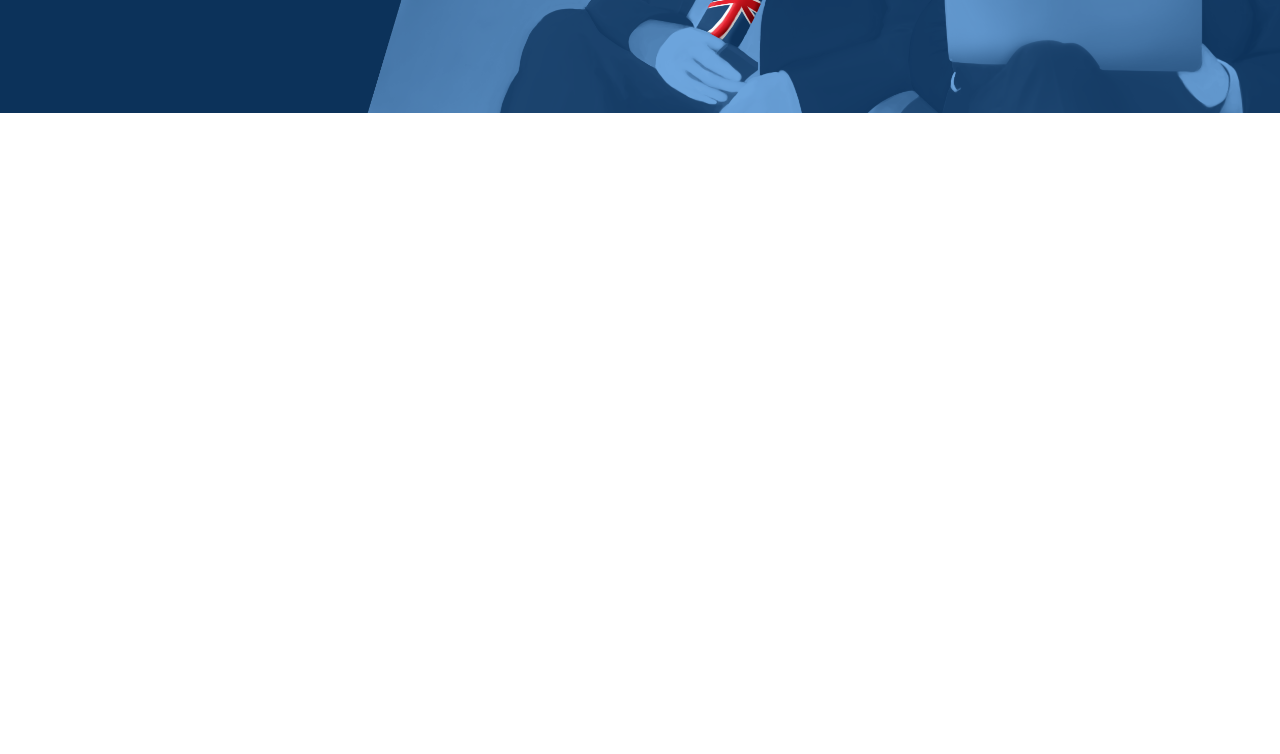
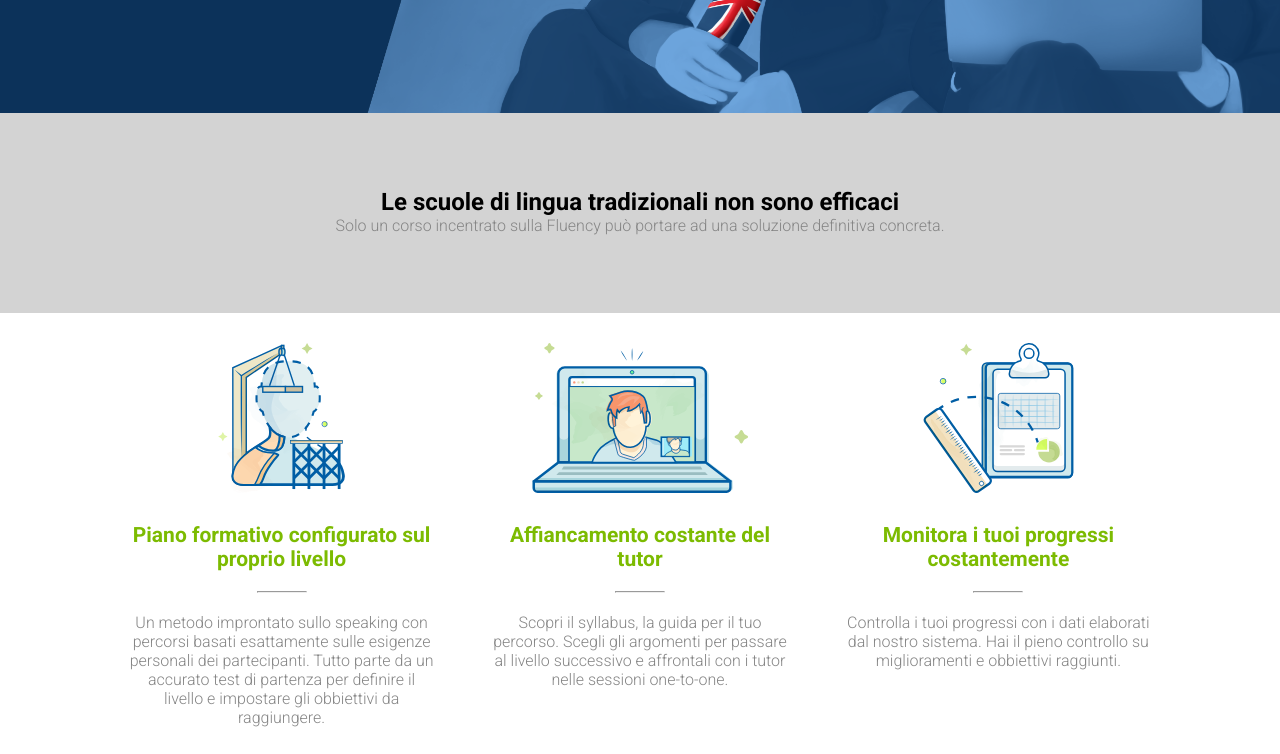
Before and after one commit to catalin-zahariea/htmlcss-fluentify, a plain HTML site: page index.html in a window 1280 px wide. Shown: the part 387-1141 px from the top of the page. Before the commit the page ends 800 px from the top, so only its background shows below. Drawn offline with Linux system fonts and the light colour scheme.

Commit message:
Added first two sections.

```diff
--- a/css/style.css
+++ b/css/style.css
@@ -45,6 +45,28 @@ body {
     margin: 0 5%;
 }
 
+.text-body {
+    font-size: 16px;
+    color: #858585;
+}
+
+h3 {
+    font-size: 24px;
+    font-weight: 700;
+}
+
+h4 {
+    font-size: 21px;
+    font-weight: 600;
+    color: #7CBB01;
+}
+
+.img-object-fit {
+    object-fit: cover;
+    width: 100%;
+    height: 100%;
+}
+
 /* COMMON END */
 
 /* HEADER */
@@ -56,6 +78,7 @@ header {
     background-repeat: no-repeat;
     background-size: 1000px;
     background-position: 130% 115%;
+    position: relative;
 }
 
 .header-logo {
@@ -115,4 +138,65 @@ header a:hover {
     text-align: right;
 }
 
+.header-teaser {
+    position: absolute;
+    bottom: 125px;
+    width: 40%;
+}
+
+.header-teaser .button {
+    padding: 10px 20px;
+}
+
+.header-teaser h1 {
+    font-size: 36px;
+    color: white;
+    margin-bottom: 20px;
+}
+
 /* HEADER END */
+
+/* MAIN */
+
+.first-section {
+    background-color: #D3D3D3;
+    text-align: center;
+    height: 200px;
+    margin: auto;
+}
+
+.first-section .wrapper {
+    padding: 75px;
+}
+
+.second-section .col {
+    width: 30%;
+}
+
+.second-section .col-center {
+    width: 30%;
+    margin: 0 5%;
+}
+
+.second-section {
+    text-align: center;
+}
+
+.second-section img {
+    margin: 30px 0;
+    height: 150px;
+}
+
+.second-section hr {
+    width: 50px;
+    border: 1 solid #858585;
+    margin: 20px auto;
+}
+
+main hr {
+    width: 98%;
+    border: 1 solid #858585;
+    margin: 30px auto;
+}
+
+/* MAIN END */
--- a/index.html
+++ b/index.html
@@ -56,8 +56,66 @@
                     </ul>
                 </div>
             </nav>
+
+            <div class="header-teaser">
+                <h1>Scegli l'inglese studiato per i professionisti</h1>
+                <a href="#"><span class="button">Struttura un piano</span></a>
+            </div>
         </div>
     </header>
-    <!-- HEADER -->
+    <!-- HEADER END -->
+
+    <!-- MAIN -->
+    <main>
+
+        <!-- Main First Section -->
+        <section class="first-section">
+            <div class="wrapper">
+                <h3>Le scuole di lingua tradizionali non sono efficaci</h3>
+                <p class="text-body">Solo un corso incentrato sulla Fluency può portare ad una soluzione definitiva concreta.</p>
+            </div>
+        </section>
+
+        <!-- Main Second Section -->
+        <section class="second-section">
+            <div class="wrapper clearfix">
+                <div class="col">
+                    <div class="second-section-img img-object-fit">
+                        <img src="img/profile.svg" alt="Mountain">
+                    </div>
+                    <h4>Piano formativo configurato sul proprio livello</h4>
+                    <hr>
+                    <p class="text-body">Un metodo improntato sullo speaking con percorsi basati esattamente sulle esigenze personali dei partecipanti. Tutto parte da un accurato test di partenza per definire il livello e impostare gli obbiettivi da raggiungere.</p>
+                </div>
+
+                <div class="col col-center">
+                    <div class="second-section-img img-object-fit">
+                        <img src="img/computer.svg" alt="Computer">
+                    </div>
+                    <h4>Affiancamento costante del tutor</h4>
+                    <hr>
+                    <p class="text-body">Scopri il syllabus, la guida per il tuo percorso. Scegli gli argomenti per passare al livello successivo e affrontali con i tutor nelle sessioni one-to-one.</p>
+                </div>
+
+                <div class="col">
+                    <div class="second-section-img img-object-fit">
+                        <img src="img/doc.svg" alt="Document">
+                    </div>
+                    <h4>Monitora i tuoi progressi costantemente</h4>
+                    <hr>
+                    <p class="text-body">Controlla i tuoi progressi con i dati elaborati dal nostro sistema. Hai il pieno controllo su miglioramenti e obbiettivi raggiunti.</p>
+                </div>
+            </div>
+        </section>
+
+        <hr>
+
+        <!-- Main Third Section -->
+        <section class="third-section">
+
+        </section>
+
+    </main>
+    <!-- MAIN END -->
 </body>
 </html>
```
